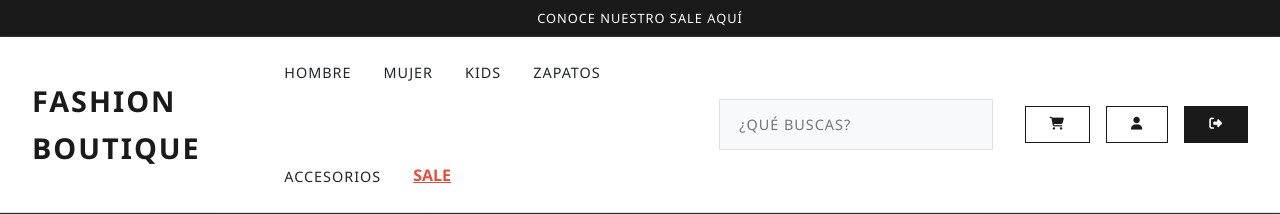
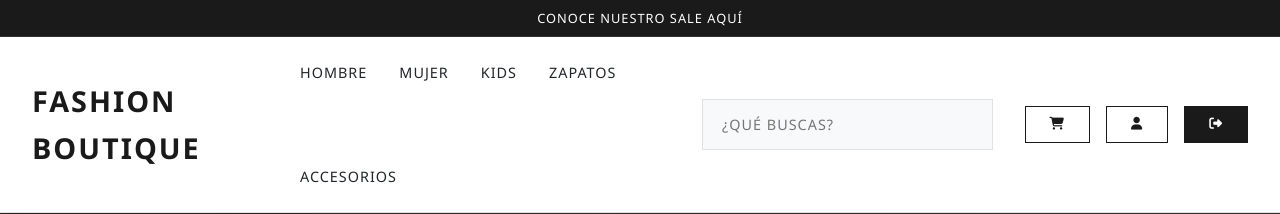
Before and after one commit to davidsaavedra2931558/fashion_boutique, a Flask app: page / in a window 1280 px wide. Shown: the top 214 px of the page. Run offline with Flask 3, Linux system fonts and the light colour scheme; the visitor is signed in with stand-in values (Sample User, id 1); data that the repository does not hold is empty; some libraries are stand-ins or nearby versions; grey boxes are pictures that could not be loaded.

Commit message:
Update index.html

```diff
--- a/app/templates/index.html
+++ b/app/templates/index.html
@@ -1071,7 +1071,6 @@
                     </div>
                 </div>
 
-                <a href="#sale" class="sale-link">SALE</a>
             </div>
 
             <div class="search-container">
```
